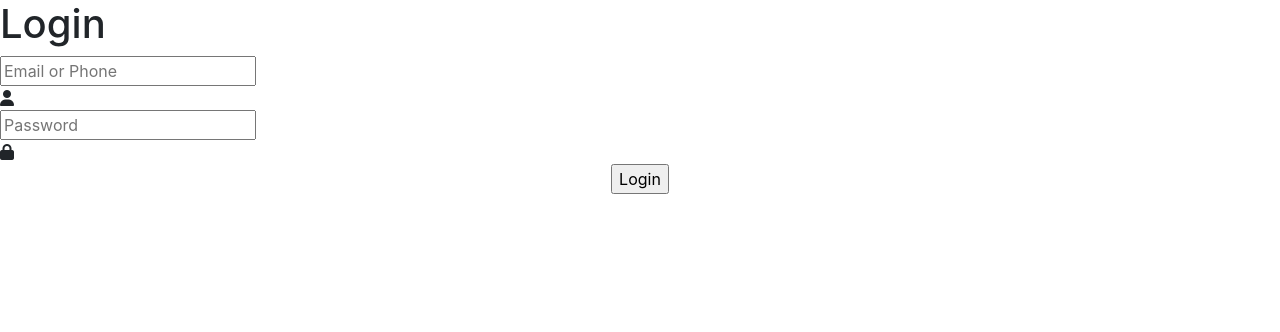
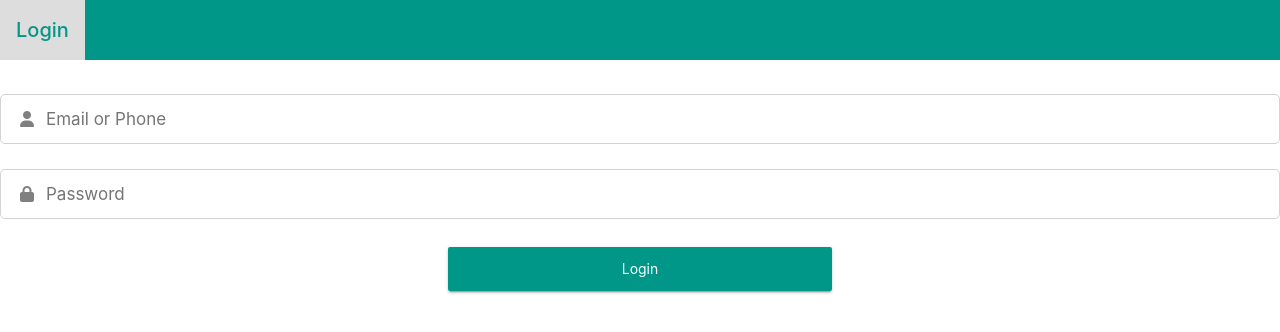
Before and after one commit to Avinash5791/tryyyyy, a plain HTML site: page index.html in a window 1280 px wide. Drawn offline with nearby package versions, Linux system fonts and the light colour scheme.

Commit message:
Update index.html

```diff
--- a/index.html
+++ b/index.html
@@ -3,7 +3,7 @@
   <head>
     <meta charset="UTF-8">
     <title> Trova </title>
-    <link rel="stylesheet" href="style.css">
+    <link rel="stylesheet" href='index.css'>
     <link rel="stylesheet" href="https://maxcdn.bootstrapcdn.com/bootstrap/4.0.0/css/bootstrap.min.css" integrity="sha384-Gn5384xqQ1aoWXA+058RXPxPg6fy4IWvTNh0E263XmFcJlSAwiGgFAW/dAiS6JXm" crossorigin="anonymous">
     <script src="https://kit.fontawesome.com/a076d05399.js"></script>
 
```
